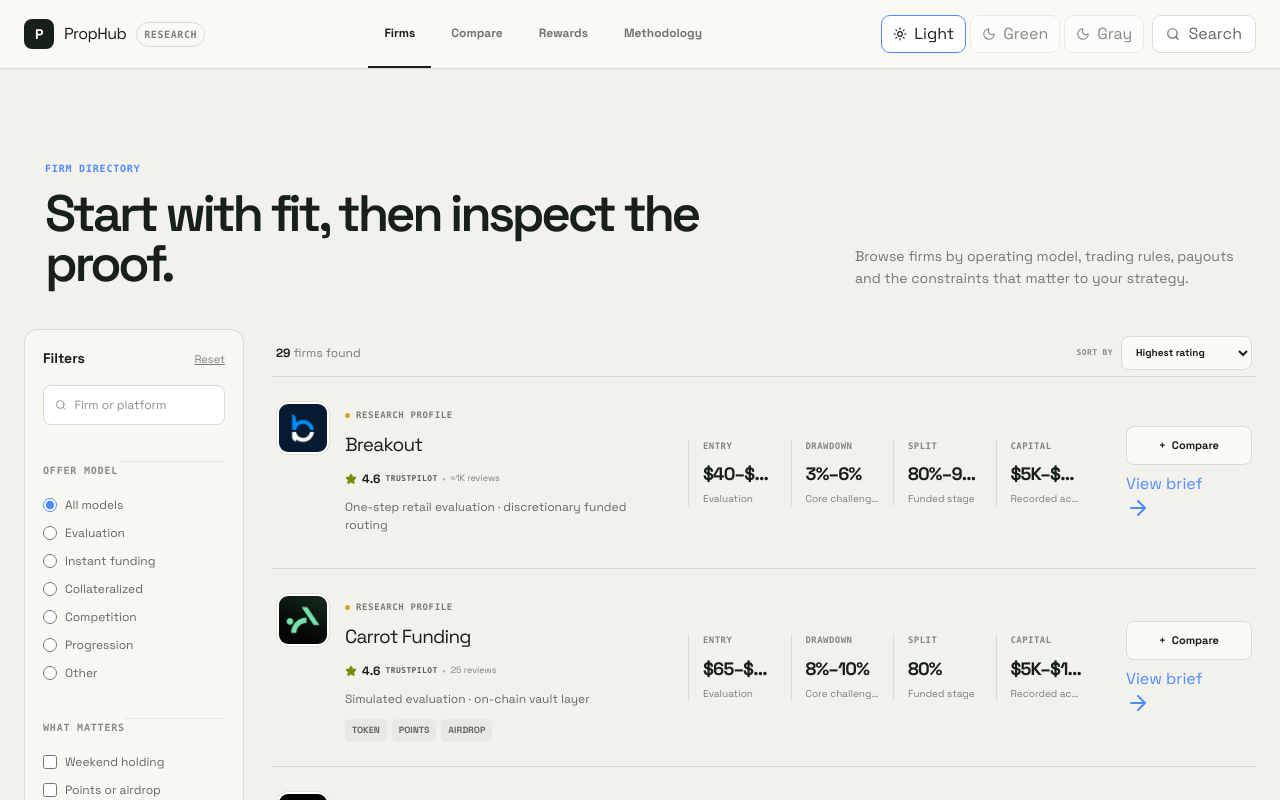
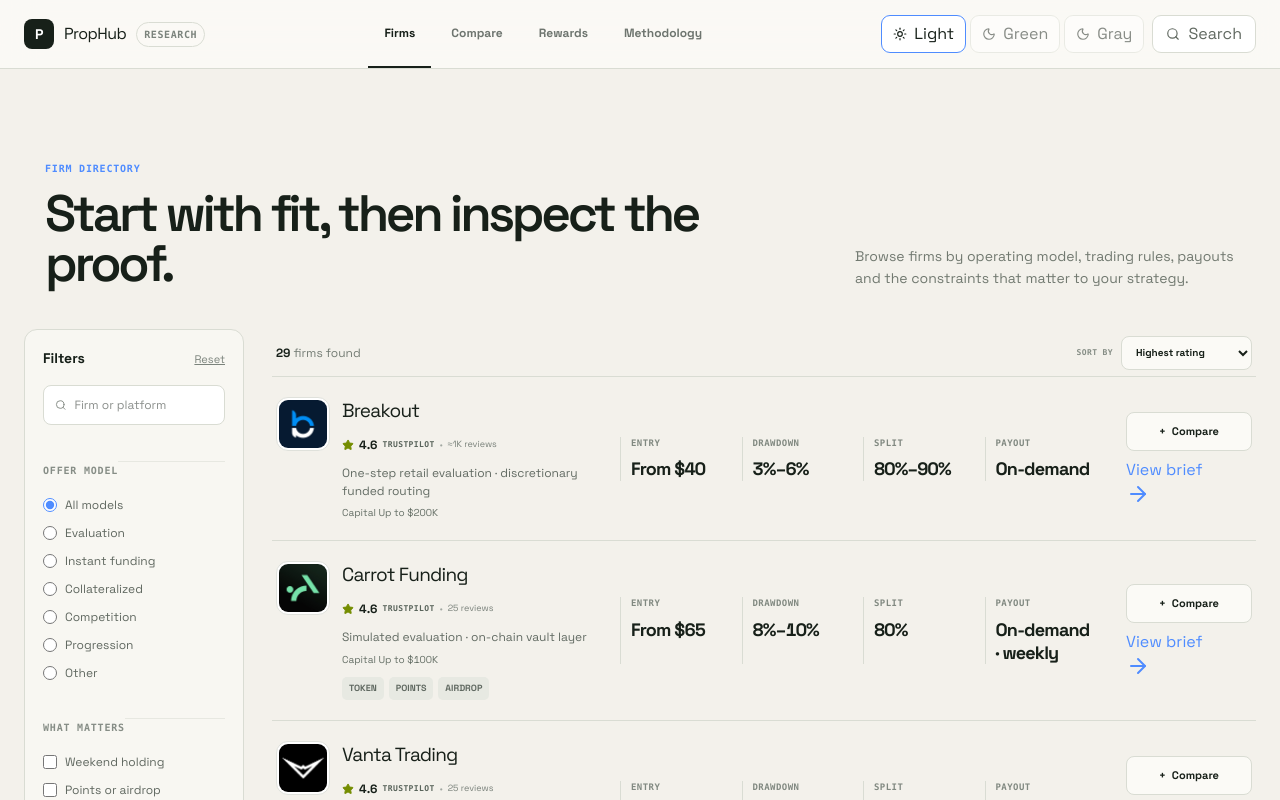
Before and after one commit to Nerevarine22/prop, a Next.js app: page /prop-firms in a window 1280 px wide. Shown: the top 800 px of the page. Built offline with nearby package versions, Linux system fonts and the light colour scheme; no server answers; the database is empty.

Commit message:
Refine prop firm directory rows

```diff
--- a/src/app/product-lab/page.module.css
+++ b/src/app/product-lab/page.module.css
@@ -225,6 +225,18 @@
 .rowActions button:first-child:disabled { border-color: var(--soft-line); background: var(--wash); color: var(--muted); cursor: not-allowed; opacity: .72; }
 .rowActions button svg { width: 12px; }
 .rowActions .profileLink { border: 0; background: transparent; color: var(--color-accent); }
+
+.directoryFull .firmRow { grid-template-columns: minmax(220px, .9fr) minmax(360px, 1.35fr) 126px; min-height: 0; padding: 20px 4px; gap: 20px; }
+.directoryFull .firmIdentity { grid-template-columns: 54px minmax(0, 1fr); gap: 12px; }
+.directoryFull .firmIdentity h3 { margin-top: 0; }
+.directoryFull .firmIdentity p { margin-top: 7px; }
+.directoryFull .directoryCapital { display: block; margin-top: 5px; color: var(--muted); font-size: 10px; font-variant-numeric: tabular-nums; }
+.directoryFull .rowMetrics > div { padding-inline: 10px; }
+.directoryFull .rowMetrics strong { overflow: visible; font-variant-numeric: tabular-nums; line-height: 1.3; white-space: normal; }
+.directoryFull .rowMetrics small { display: none; }
+.directoryFull .rowActions { align-items: stretch; flex-direction: column; gap: 7px; }
+.directoryFull .rowActions button { width: 100%; flex: 0 0 auto; min-width: 0; padding-inline: 9px; }
+.directoryFull .rowActions .profileLink { align-self: flex-start; flex: 0 0 auto; gap: 4px; padding-inline: 0; white-space: nowrap; }
 
 .compareTray { position: sticky; z-index: 20; bottom: 18px; display: flex; min-height: 62px; margin-top: 20px; padding: 9px 10px 9px 16px; align-items: center; gap: 18px; border: 1px solid #2c342d; border-radius: 12px; background: var(--ink-panel); color: #fff; box-shadow: 0 18px 50px rgb(23 32 25 / 25%); }
 .trayFirms { display: flex; margin-right: auto; gap: 7px; }
@@ -872,6 +884,9 @@
   .rowActions { grid-column: 1 / -1; flex-direction: row; justify-content: flex-end; }
   .rowActions button { min-width: 120px; }
   .profileLayout { grid-template-columns: minmax(0, 1fr) 280px; gap: 30px; }
+  .directoryFull .firmRow { grid-template-columns: minmax(0, .9fr) minmax(310px, 1.1fr); }
+  .directoryFull .rowActions { grid-column: 1 / -1; justify-content: flex-start; }
+  .directoryFull .rowActions button { width: 126px; flex: 0 0 auto; }
 }
 
 @media (max-width: 860px) {
@@ -920,6 +935,11 @@
   .compareHeaderRow, .compareVerdictRow, .compareDataRow { min-width: 900px; }
   .compareTwo .compareHeaderRow, .compareTwo .compareVerdictRow, .compareTwo .compareDataRow { min-width: 700px; }
   .pickerGrid { grid-template-columns: repeat(2, minmax(0, 1fr)); }
+  .directoryFull .firmRow { grid-template-columns: 1fr; }
+  .directoryFull .rowMetrics { padding: 4px 0 0; }
+  .directoryFull .rowActions { display: flex; grid-column: auto; justify-content: flex-start; }
+  .directoryFull .rowActions button { width: 126px; flex: 0 0 auto; }
+  .directoryFull .rowActions .profileLink { min-height: 0; padding-inline: 0; }
 }
 
 @media (max-width: 560px) {
@@ -938,6 +958,11 @@
   .firmLogo, .firmFallback { width: 48px; height: 48px; }
   .rowMetrics { grid-template-columns: repeat(2, 1fr); padding-left: 0; row-gap: 20px; }
   .rowMetrics > div:nth-child(3) { border-left: 0; }
+  .directoryFull .rowMetrics { row-gap: 16px; }
+  .directoryFull .rowMetrics > div { padding-inline: 10px; }
+  .directoryFull .rowMetrics > div:nth-child(odd) { border-left: 0; }
+  .directoryFull .rowMetrics > div:nth-child(even) { border-left: 1px solid var(--line); }
+  .directoryFull .rowMetrics strong { white-space: normal; }
   .rowActions { justify-content: stretch; }
   .rowActions button { width: 50%; min-width: 0; }
   .trayFirms { overflow-x: auto; }
--- a/src/components/product/FirmDirectory.tsx
+++ b/src/components/product/FirmDirectory.tsx
@@ -13,12 +13,13 @@
   factArrayText,
   factText,
   factValue,
+  formatCapital,
   profileHasRewards,
   profileLogo,
   profileRewardLabels,
   profileTrustpilotRating,
 } from '@/lib/data/publicFirmProfiles';
-import type { FirmModelType, FirmNormalizedProfile } from '@/types/database';
+import type { FirmModelType, FirmNormalizedProfile, FirmNormalizedProfileV2 } from '@/types/database';
 import { useComparisonSelection } from '@/hooks/useComparisonSelection';
 import { ComparisonTray } from './ComparisonTray';
 import styles from '@/app/product-lab/page.module.css';
@@ -43,35 +44,87 @@
 type RatingFilter = 'all' | 'rated' | '4.0' | '4.5';
 type DirectorySort = 'rating' | 'reviews' | 'name';
 
-function FirmRow({ firm, selected, onToggle }: { firm: FirmNormalizedProfile; selected: boolean; onToggle: () => void }) {
+type DirectoryRange = FirmNormalizedProfileV2['comparison']['entryCost'];
+
+function directoryRangeText(value: DirectoryRange, display: 'entry' | 'capital' | 'range'): string {
+  if (value.status === 'ND') return 'Not published';
+  if (value.status === 'N/A') return 'Not applicable';
+  const format = (amount: number) => value.unit === 'percent'
+    ? `${amount}%`
+    : value.unit === 'USDC'
+      ? `${amount.toLocaleString('en-US')} USDC`
+      : formatCapital(amount);
+
+  if (display === 'entry' && value.status === 'varies' && value.min !== undefined) return `From ${format(value.min)}`;
+  if (display === 'capital' && value.status === 'varies' && value.max !== undefined) return `Up to ${format(value.max)}`;
+  if (value.displayValue) return value.displayValue;
+  return comparisonRangeText(value);
+}
+
+function directoryPayoutText(value: FirmNormalizedProfileV2['comparison']['payoutSchedules']): string {
+  if (value.status === 'ND') return 'Not published';
+  if (value.status === 'N/A') return 'Not applicable';
+  if (value.displayValue) return value.displayValue;
+  if (!value.values.length) return 'Not published';
+  const labels: Record<string, string> = {
+    'on-demand': 'On-demand',
+    'bi-weekly': 'Bi-weekly',
+    'weekly add-on': 'Weekly add-on',
+    'on-chain': 'On-chain',
+  };
+  return value.values.map((item) => labels[item] ?? item.replaceAll('-', ' ')).join(' · ');
+}
+
+function directoryModelSummary(firm: FirmNormalizedProfile, modular: FirmNormalizedProfileV2): string {
+  const classification = modular.operatingModel?.classification.value;
+  const concepts = classification?.split(/\s*[·→|]\s*/).map((part) => part.trim()).filter(Boolean) ?? [];
+  if (concepts.length > 1) return concepts.slice(0, 2).join(' · ');
+
+  const primary = modular.modelTypes[0] ? firmModelTypeLabel(modular.modelTypes[0]) : 'Model not published';
+  const platforms = factValue(firm.tradingPolicy.platforms) ?? [];
+  const executionModels = modular.comparison.executionModels.values;
+  const secondary = platforms[0]
+    ?? (executionModels.some((model) => /on-chain/i.test(model)) ? 'On-chain execution' : undefined)
+    ?? (executionModels.some((model) => /simulated/i.test(model)) ? 'Simulated' : undefined)
+    ?? (modular.modelTypes[1] ? firmModelTypeLabel(modular.modelTypes[1]) : undefined);
+  return [primary, secondary].filter(Boolean).join(' · ');
+}
+
+function FirmRow({ firm, selected, onToggle, fullDirectory }: { firm: FirmNormalizedProfile; selected: boolean; onToggle: () => void; fullDirectory: boolean }) {
   const modular = getFirmModularProfile(firm);
   const rewards = profileRewardLabels(firm);
   const modelLabel = modular.modelTypes.map(firmModelTypeLabel).join(' · ');
   const isModelFirst = modular.researchStandard === 'model-first-v1';
   const isProgressionModel = modular.modelTypes.includes('progression');
-  const description = modular.operatingModel?.classification.value ?? factText(firm.identity.tagline);
+  const description = fullDirectory ? directoryModelSummary(firm, modular) : modular.operatingModel?.classification.value ?? factText(firm.identity.tagline);
   const rating = profileTrustpilotRating(firm);
+  const entry = directoryRangeText(modular.comparison.entryCost, 'entry');
+  const drawdown = directoryRangeText(modular.comparison.maxDrawdown, 'range');
+  const split = directoryRangeText(modular.comparison.profitSplit, 'range');
+  const capital = directoryRangeText(modular.comparison.capital, 'capital');
+  const payout = directoryPayoutText(modular.comparison.payoutSchedules);
 
   return (
     <article className={styles.firmRow}>
       <div className={styles.firmIdentity}>
         <FirmLogo src={profileLogo(firm)} name={firm.name} imageClassName={styles.firmLogo} fallbackClassName={styles.firmFallback} />
         <div>
-          <span className={styles.statusLine}><i /> Research profile</span>
+          {!fullDirectory && <span className={styles.statusLine}><i /> Research profile</span>}
           <h3>{firm.name}</h3>
           {rating
             ? <a className={styles.directoryRating} href={rating.url} target="_blank" rel="noreferrer" aria-label={`${firm.name}: ${rating.score} out of 5 on Trustpilot from ${rating.reviewCountLabel} reviews`}><Star /> <strong>{rating.score.toFixed(1)}</strong><span>Trustpilot</span><i>·</i><small>{rating.reviewCountApproximate ? '≈' : ''}{rating.reviewCountLabel} reviews</small></a>
-            : <span className={styles.directoryRatingEmpty}>No Trustpilot rating</span>}
+            : !fullDirectory && <span className={styles.directoryRatingEmpty}>No Trustpilot rating</span>}
           <p>{description}</p>
-          <div className={styles.tags}>{rewards.map((tag) => <span key={tag}>{tag}</span>)}</div>
+          {fullDirectory && capital !== 'Not published' && capital !== 'Not applicable' && <span className={styles.directoryCapital}>Capital {capital}</span>}
+          {rewards.length > 0 && <div className={styles.tags}>{rewards.map((tag) => <span key={tag}>{tag}</span>)}</div>}
         </div>
       </div>
 
       <div className={styles.rowMetrics}>
-        <div><span>{isProgressionModel ? 'Access' : 'Entry'}</span><strong>{comparisonRangeText(modular.comparison.entryCost)}</strong><small>{isProgressionModel ? 'Registration' : modelLabel}</small></div>
-        <div><span>Drawdown</span><strong>{comparisonRangeText(modular.comparison.maxDrawdown)}</strong><small>{isProgressionModel ? 'Across tracks' : isModelFirst ? 'Core challenge rule' : 'Across offers'}</small></div>
-        <div><span>Split</span><strong>{comparisonRangeText(modular.comparison.profitSplit)}</strong><small>{isProgressionModel ? 'By vault policy' : isModelFirst ? 'Funded stage' : 'Across offers'}</small></div>
-        <div><span>Capital</span><strong>{comparisonRangeText(modular.comparison.capital)}</strong><small>{isProgressionModel ? 'Track allocations' : isModelFirst ? 'Recorded account range' : 'Available range'}</small></div>
+        <div><span>{isProgressionModel ? 'Access' : 'Entry'}</span><strong>{fullDirectory ? entry : comparisonRangeText(modular.comparison.entryCost)}</strong>{!fullDirectory && <small>{isProgressionModel ? 'Registration' : modelLabel}</small>}</div>
+        <div><span>Drawdown</span><strong>{fullDirectory ? drawdown : comparisonRangeText(modular.comparison.maxDrawdown)}</strong>{!fullDirectory && <small>{isProgressionModel ? 'Across tracks' : isModelFirst ? 'Core challenge rule' : 'Across offers'}</small>}</div>
+        <div><span>Split</span><strong>{fullDirectory ? split : comparisonRangeText(modular.comparison.profitSplit)}</strong>{!fullDirectory && <small>{isProgressionModel ? 'By vault policy' : isModelFirst ? 'Funded stage' : 'Across offers'}</small>}</div>
+        <div><span>{fullDirectory ? 'Payout' : 'Capital'}</span><strong>{fullDirectory ? payout : comparisonRangeText(modular.comparison.capital)}</strong>{!fullDirectory && <small>{isProgressionModel ? 'Track allocations' : isModelFirst ? 'Recorded account range' : 'Available range'}</small>}</div>
       </div>
 
       <div className={styles.rowActions}>
@@ -136,7 +189,7 @@
   }
 
   return (
-    <section className={styles.directory} id="firm-directory" aria-labelledby={mode === 'preview' ? 'starting-points-heading' : 'directory-heading'}>
+    <section className={`${styles.directory} ${mode === 'full' ? styles.directoryFull : ''}`} id="firm-directory" aria-labelledby={mode === 'preview' ? 'starting-points-heading' : 'directory-heading'}>
       <div className={styles.sectionHeading}>
         <div>
           <span>{mode === 'preview' ? 'Research starting points' : 'Firm directory'}</span>
@@ -183,7 +236,7 @@
           </div>
 
           <div className={styles.firmList}>
-            {visible.map((firm) => <FirmRow key={firm.id} firm={firm} selected={selected.includes(firm.id)} onToggle={() => toggleCompare(firm.id)} />)}
+            {visible.map((firm) => <FirmRow key={firm.id} firm={firm} selected={selected.includes(firm.id)} onToggle={() => toggleCompare(firm.id)} fullDirectory={mode === 'full'} />)}
             {!visible.length && <div className={styles.emptyResults}><strong>No matching firms</strong><button type="button" onClick={reset}>Reset filters</button></div>}
           </div>
 
```
